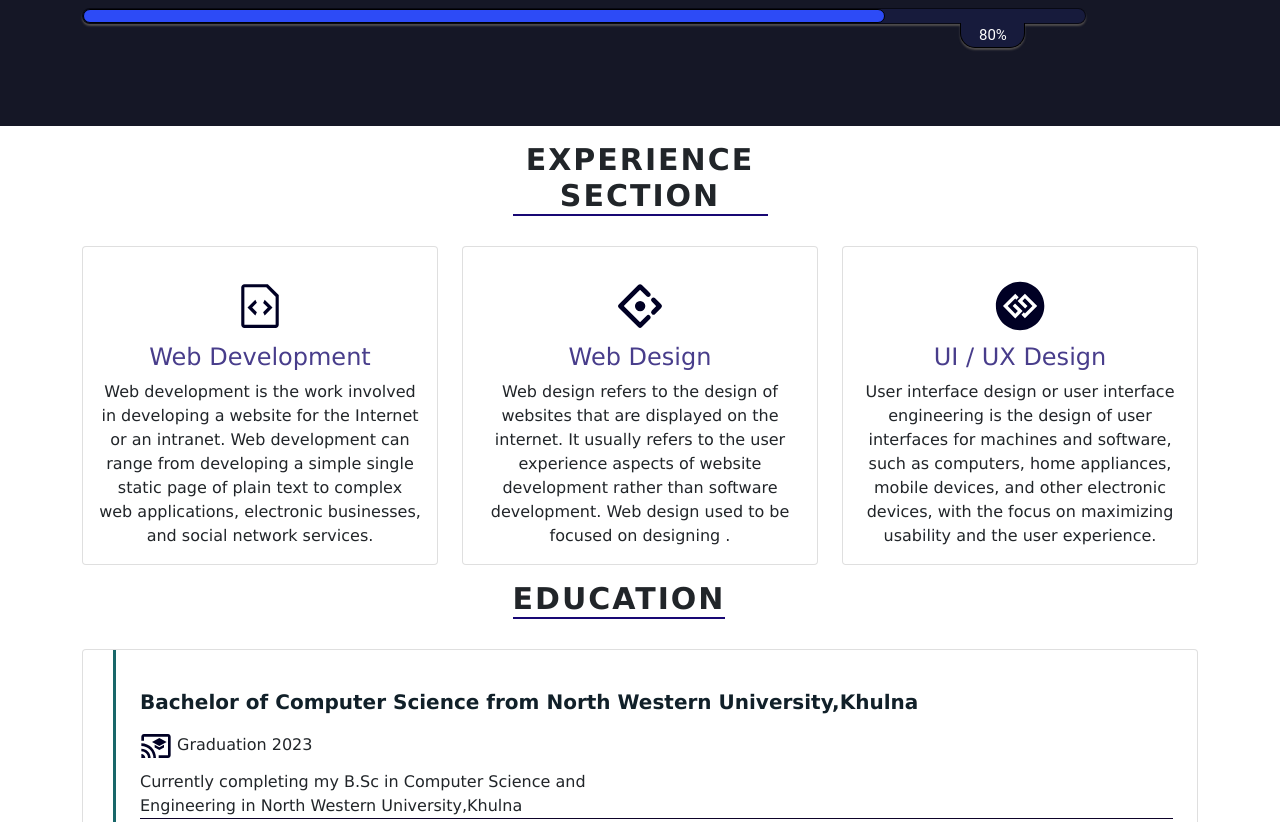
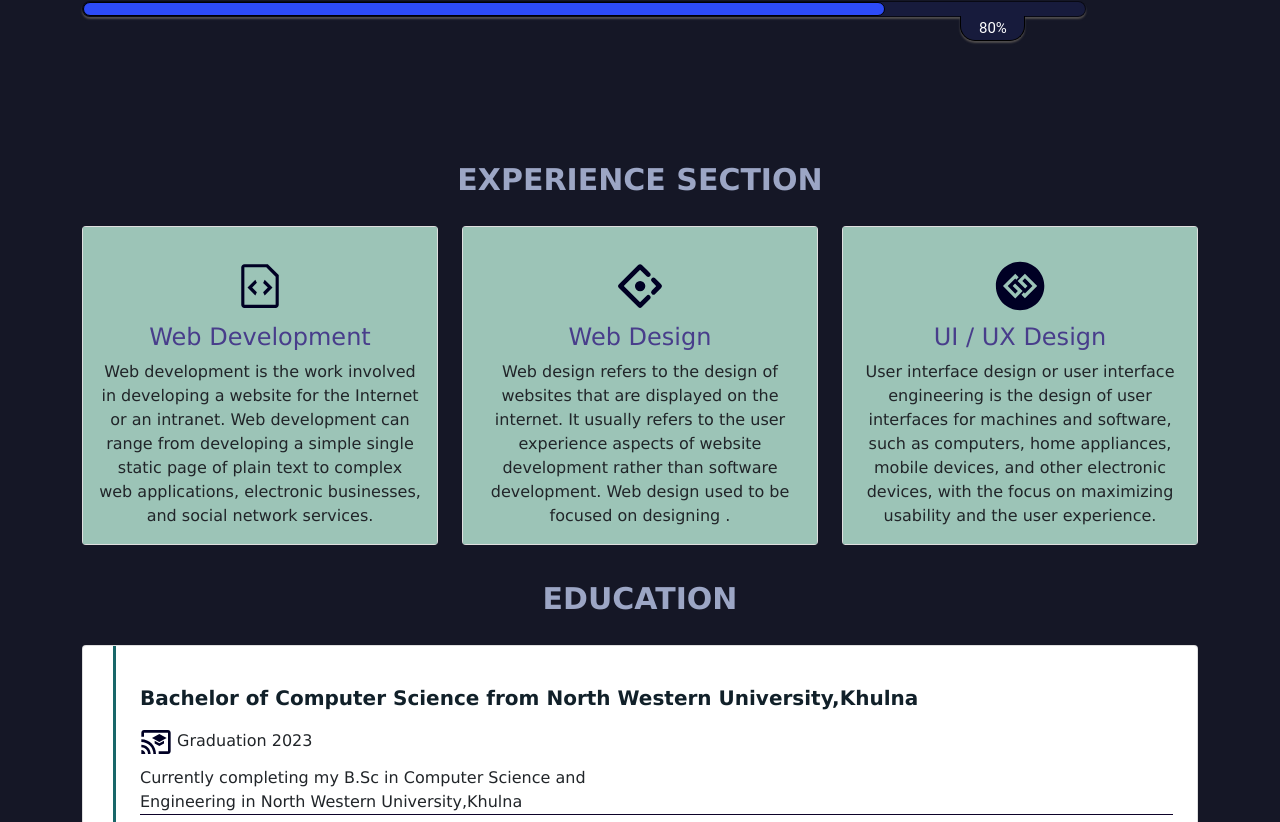
Before and after one commit to Shimulmajumdarshuvo/personal-portfilio, a React (Create React App) app: page / in a window 1280 px wide. Shown: the part 1738-2560 px from the top of the page. Built offline with nearby package versions, Linux system fonts and the light colour scheme.

Commit message:
site color combination updated

```diff
--- a/src/Pages/AboutWork/AboutWork.css
+++ b/src/Pages/AboutWork/AboutWork.css
@@ -1,4 +1,5 @@
 .aboutMain {
+
     display: grid;
     grid-template-columns: repeat(2, 1fr);
     width: 85%;
@@ -9,7 +10,11 @@
 }
 
 .mainWork {
-    background: #dde1e7;
+    background: #151726;
+    margin-top: 0;
+    margin: 0;
+    padding: 0;
+    color: rgba(255, 255, 255, 0.733);
 }
 
 .subMain {
@@ -20,8 +25,10 @@
 }
 
 .sectionMenu {
-    border: 1px solid rgb(211, 207, 207);
+    border: 1px solid rgba(211, 207, 207, 0.356);
     padding: 13px;
+    border-radius: 10px;
+
 }
 
 .sectionMenu h1 {
--- a/src/Pages/Education/Education.js
+++ b/src/Pages/Education/Education.js
@@ -5,7 +5,7 @@ import './Education.css';
 const Education = () => {
     return (
         <div className='container head'>
-            <div className='w-25 d-flex text-center container'>
+            <div className='HeadTitle'>
                 <h2 className=' header' >Education </h2>
 
             </div>
--- a/src/Pages/Experience/Experience.css
+++ b/src/Pages/Experience/Experience.css
@@ -1,16 +1,45 @@
-.header {
+.HeadTitle {
 
+    text-align: center;
+
+}
+
+.HeadTitle h2 {
     font-size: 30px;
     font-weight: bold;
     text-transform: uppercase;
-    letter-spacing: 2px;
-    border-bottom: 2px solid rgb(24, 8, 116);
-    margin-bottom: 30px;
+}
+
+.header {
+    /* margin: 0 auto;
+    margin-right: 40px;
+    padding-right: 20px;
+    font-size: 20px;
+    font-weight: bold;
+    text-transform: uppercase; */
+
+    padding: 20px 0;
+    color: #9ca6c5;
+
+}
+
+.ExHead {
+    background: #151726;
 }
 
 .stylePart {
     text-align: center;
     font-family: Verdana, Geneva, Tahoma, sans-serif;
+
+}
+
+.card-body {
+    background-color: rgb(156, 196, 183);
+
+}
+
+.card-body:hover {
+    background-color: rgb(191, 207, 209);
 }
 
 .stylePart h4 {
--- a/src/Pages/Experience/Experience.js
+++ b/src/Pages/Experience/Experience.js
@@ -9,9 +9,11 @@ const Experience = () => {
 
 
     return (
+        <div className='ExHead'>
             <div className='container stylePart my-3' >
-            <div className='w-25 d-flex text-center container'>
-                <h2 className=' header' >Experience section </h2>
+                <div className='HeadTitle mx-4'>
+                    <h2 className=' header
+                    ' >Experience section </h2>
 
                 </div>
                 <div className="row row-cols-1 row-cols-md-3 g-4">
@@ -50,6 +52,7 @@ const Experience = () => {
 
                 </div>
             </div>
+        </div>
     );
 };
 
--- a/src/Pages/Home/Home.js
+++ b/src/Pages/Home/Home.js
@@ -15,7 +15,7 @@ import SkillSection from '../SkillSection/SkillSection';
 
 const Home = () => {
     return (
-        <div>
+        <div className='Total-section' style={{ backgroundColor: "#151726" }}>
 
             <About></About>
             <AboutWork></AboutWork>
@@ -24,10 +24,8 @@ const Home = () => {
             <Education></Education>
             <DoWorking></DoWorking>
             <Projects></Projects>
-
             <WorkService></WorkService>
             <Review></Review>
-
             <Contact></Contact>
 
 
--- a/src/Pages/Projects/Projects.js
+++ b/src/Pages/Projects/Projects.js
@@ -16,7 +16,7 @@ const Projects = () => {
         <div className='HeadService'>
             <div className='container '>
 
-                <div className='w-25 d-flex text-center container my-1'>
+                <div className='HeadTitle'>
                     <h2 className=' header' >My Projects </h2>
 
                 </div>
--- a/src/Pages/SkillSection/SkillSection.css
+++ b/src/Pages/SkillSection/SkillSection.css
@@ -1,58 +1,7 @@
-/* .nh-skills .nh-professional-skill {
-    padding-right: 60px;
-    color: white;
-}
-
-.nh-skills .nh-professional-skill h3 {
-    font-size: 30px;
-    line-height: 40px;
-    text-align: center;
-    font-weight: 400;
-    margin-bottom: 60px;
-    font-family: 'poppins', 'sans-serif';
-}
-
-.nh-professional-skills {
-    padding-left: 20%;
-}
-
-.nh-professional-skills h3 {
-    font-size: 30px;
-    line-height: 40px;
-    text-align: center;
-    font-weight: 400;
-    margin-bottom: 60px;
-    font-family: 'poppins', 'sans-serif';
-
-}
-
-.nh-professional-progress li {
-    display: inline-block;
-    margin: 0 auto;
-    float: none;
-    width: 48%;
-    margin-bottom: 30px;
-    text-align: center;
-
-}
-
-.nh-progress {
-    margin-bottom: 10px;
-    font: 900 1.14285/1;
-    color: white;
-}
-
-.nh-progress-circle {
-
-
-} */
-
-
 /* start css style */
 
 .Skill-Sections {
-    margin: 0;
-    padding: 0;
+
     display: grid;
     place-items: center;
     background: #151726;
```
Also changed, not shown: src/Pages/SkillSection/SkillSection.js (+1 -155 lines). Lines whose indentation alone changed are shown as unchanged.
